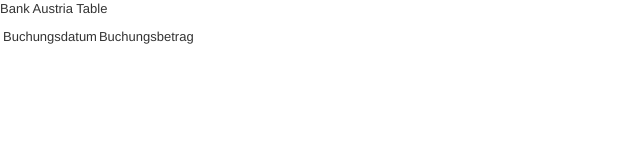
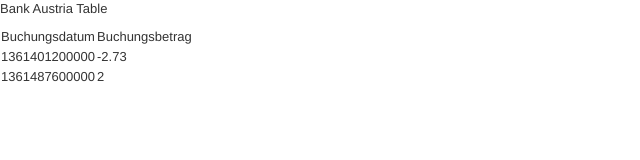
Before and after one commit to mlem/bankaustria-trend-analyzer, a plain HTML site: page web/app/index.html in a window 1280 px wide. Shown: the whole page, without its empty margins (0-640 px from the left). Drawn offline with Linux system fonts and the light colour scheme.

Commit message:
output on index.html is working

```diff
--- a/web/app/index.html
+++ b/web/app/index.html
@@ -8,20 +8,20 @@
     <script src="lib/angular/angular.js"></script>
     <script src="js/controllers.js"></script>
 </head>
-<body>
+<body ng-controller="BankListCtrl">
 
 <p>Bank Austria Table</p>
 <table>
     <thead>
-    <th>
+    <tr>
         <td>Buchungsdatum</td>
         <td>Buchungsbetrag</td>
-    </th>
-
+    </tr>
     </thead>
     <tbody>
-    <tr ng-repeat="">
-        <td></td>
+    <tr ng-repeat="item in bookingitems">
+        <td>{{item['bookingdate']}}</td>
+        <td>{{item['accountchange']}}</td>
     </tr>
     </tbody>
 
--- a/web/app/js/controllers.js
+++ b/web/app/js/controllers.js
@@ -4,7 +4,7 @@
 
 function BankListCtrl($scope) {
 
-    $scope.eintraege = [{'bookingdate': 1361401200000, 'accountchange': -2.73},
-        {'bookingdate': 1361487600000, 'accountchange': 2}]
+    $scope.bookingitems = [{'bookingdate': 1361401200000, 'accountchange': -2.73},
+        {'bookingdate': 1361487600000, 'accountchange': 2}];
 
 }
```
Also changed, not shown: web/test/unit/controllersSpec.js (+8 -1 lines).
